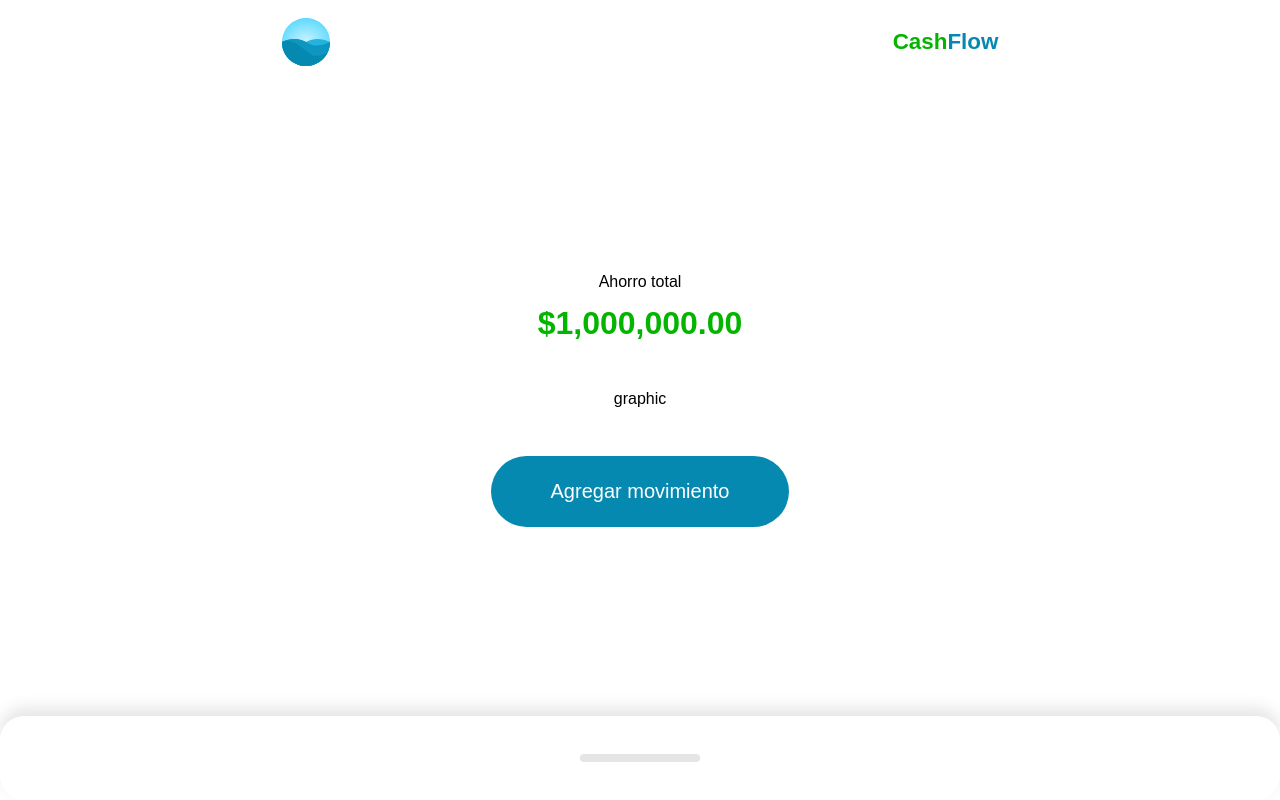
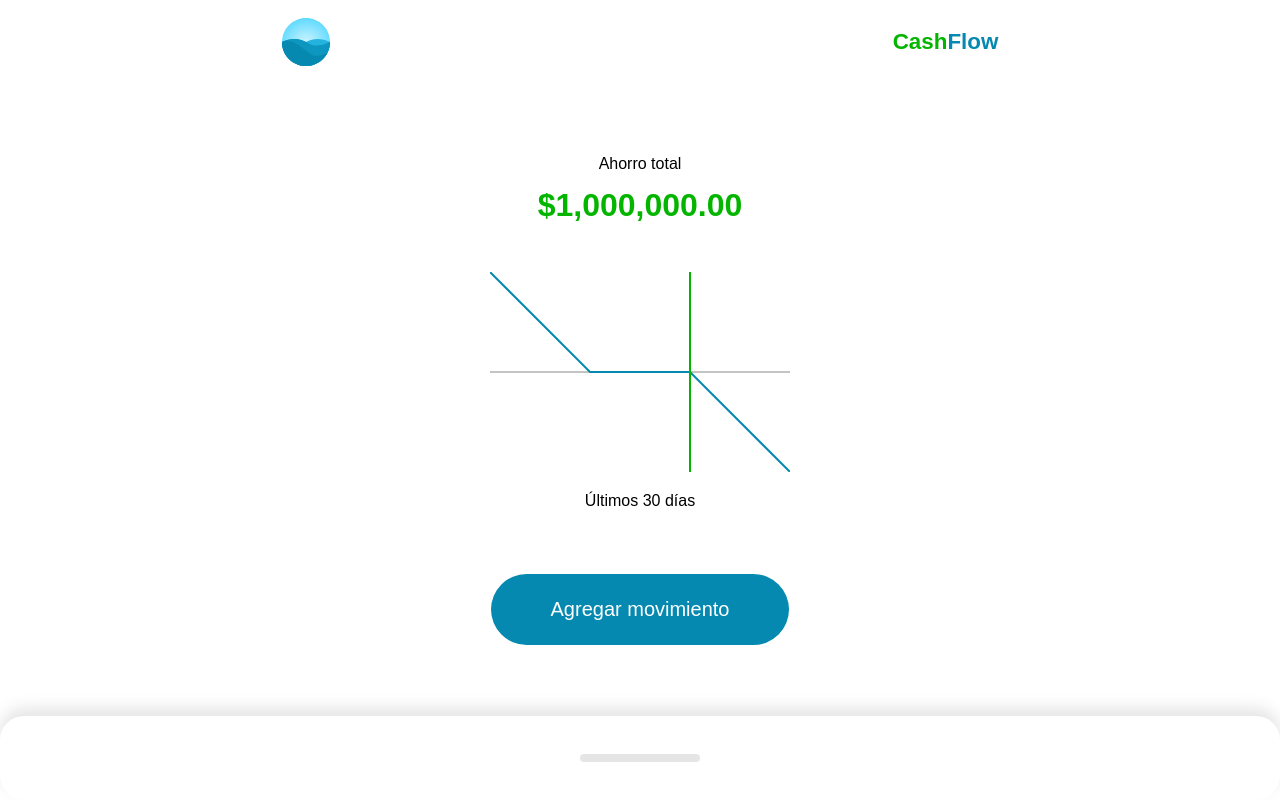
Before and after one commit to leonardoovaldezz/cash-flow-vuejs, a Vue app: page / in a window 1280 px wide. Built offline with nearby package versions, Linux system fonts and the light colour scheme.

Commit message:
Creación del SVG del gráfico

```diff
--- a/src/components/Home.vue
+++ b/src/components/Home.vue
@@ -10,7 +10,9 @@
         :total-amount="1000000"
         :amount="amount"
       >
-        <template #graphic> graphic </template>
+        <template #graphic>
+          <Graphic />
+        </template>
         <template #action>
           <Action />
         </template>
@@ -28,6 +30,7 @@
 import Resume from "./Resume/Index.vue";
 import Action from "./Action.vue";
 import Movements from "./Movements/Index.vue";
+import Graphic from "./Resume/Graphic.vue";
 
 export default {
   components: {
@@ -36,6 +39,7 @@
     Resume,
     Action,
     Movements,
+    Graphic,
   },
   data() {
     return {
--- /dev/null
+++ b/src/components/Resume/Graphic.vue
@@ -0,0 +1,39 @@
+<template>
+  <div>
+    <svg viewBox="0 0 300 200">
+      <line
+        stroke="#c4c4c4"
+        stroke-width="2"
+        x1="0"
+        y1="100"
+        x2="300"
+        y2="100"
+      />
+      <polyline
+        fill="none"
+        stroke="#0689B0"
+        stroke-width="2"
+        points="0,0 100,100 200,100 300,200"
+      />
+      <line
+        stroke="#04b500"
+        stroke-width="2"
+        x1="200"
+        y1="0"
+        x2="200"
+        y2="200"
+      />
+    </svg>
+    <p>Últimos 30 días</p>
+  </div>
+</template>
+
+
+<style scoped>
+svg {
+  width: 100%;
+}
+p {
+  text-align: center;
+}
+</style>
```
